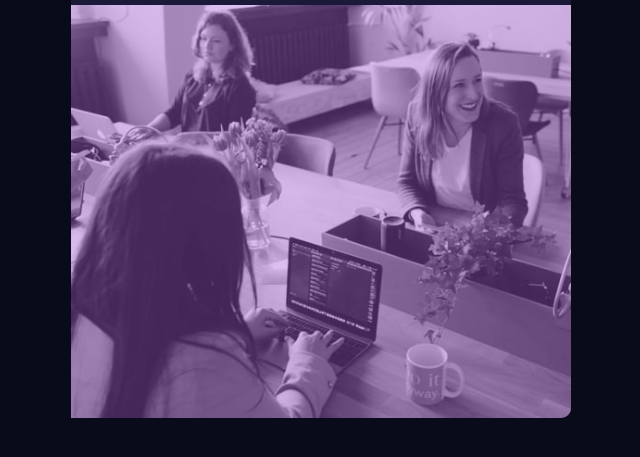
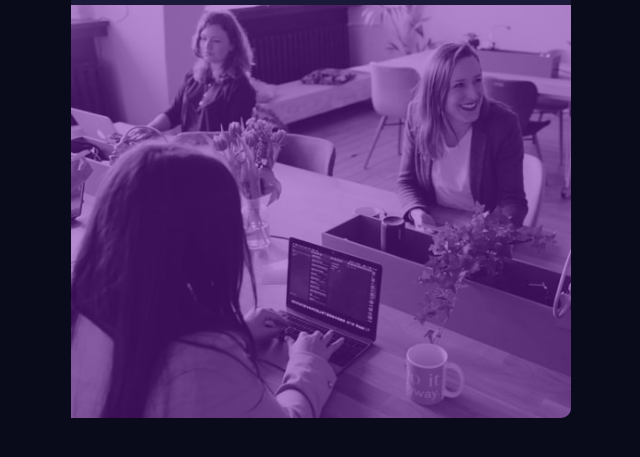
Before and after one commit to NickDimitrov702/Stats-Preview-Card---Basic, a website: page index.html in a window 1280 px wide. Shown: the part 585-1042 px from the top of the page, without its empty margins (319-959 px from the left). Drawn offline with Linux system fonts and the light colour scheme.

Commit message:
Adjusting the colors for the img tag.

```diff
--- a/style.css
+++ b/style.css
@@ -128,7 +128,7 @@ body {
     max-width: 600px;
     max-height:100%;
     display: flex;
-    background-color: hsl(277, 64%, 61%);
+    background-color: hsl(277, 72%, 39%);
     border-radius: 0px 10px 10px 0px;
 }
 
@@ -137,7 +137,7 @@ body {
     max-height: 100%;
     border-radius: 0px 12px 12px 0px;
     align-items: center;
-    opacity: 0.6;
+    opacity: 0.5;
 }
 
 @media all and (max-width: 1332px) {
```
